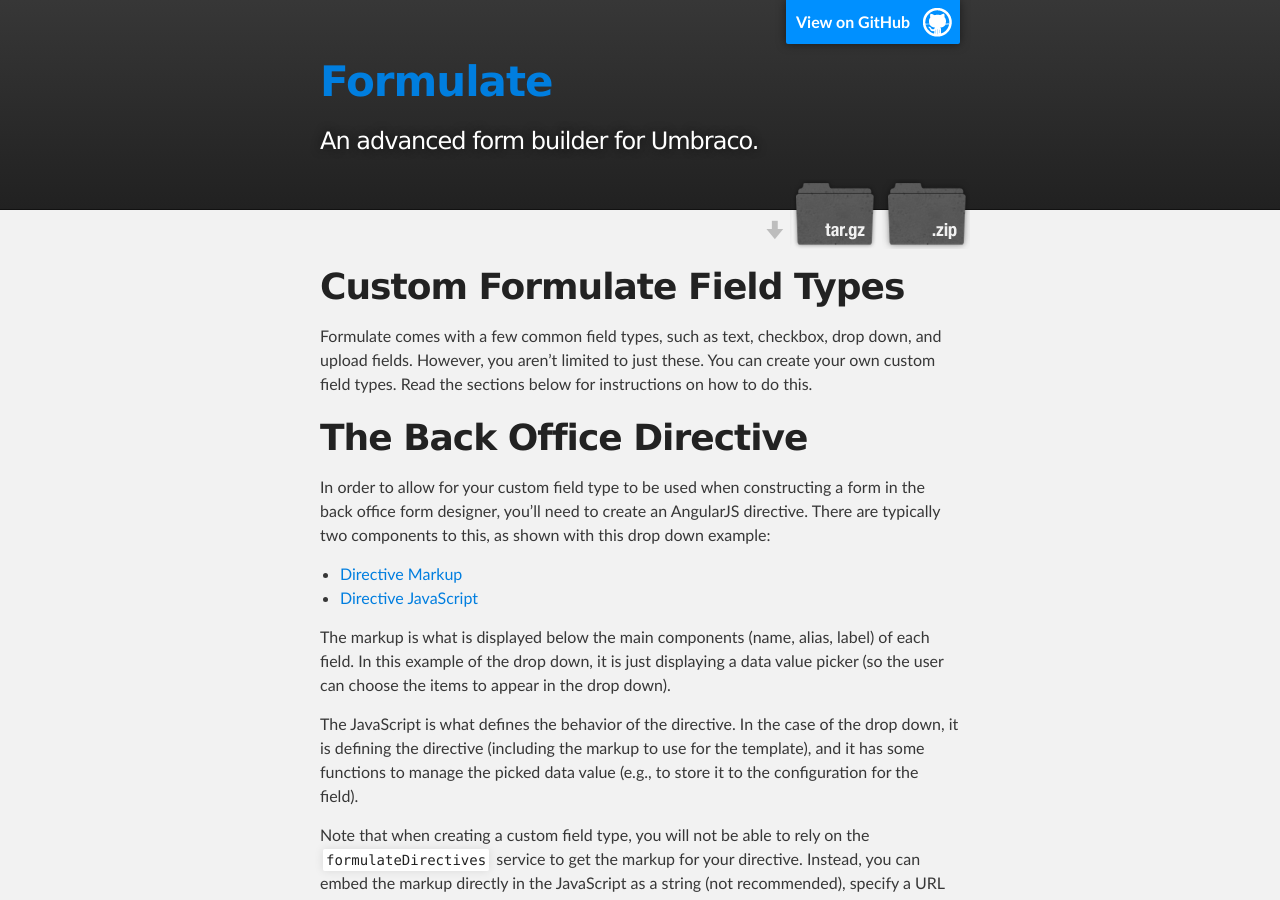
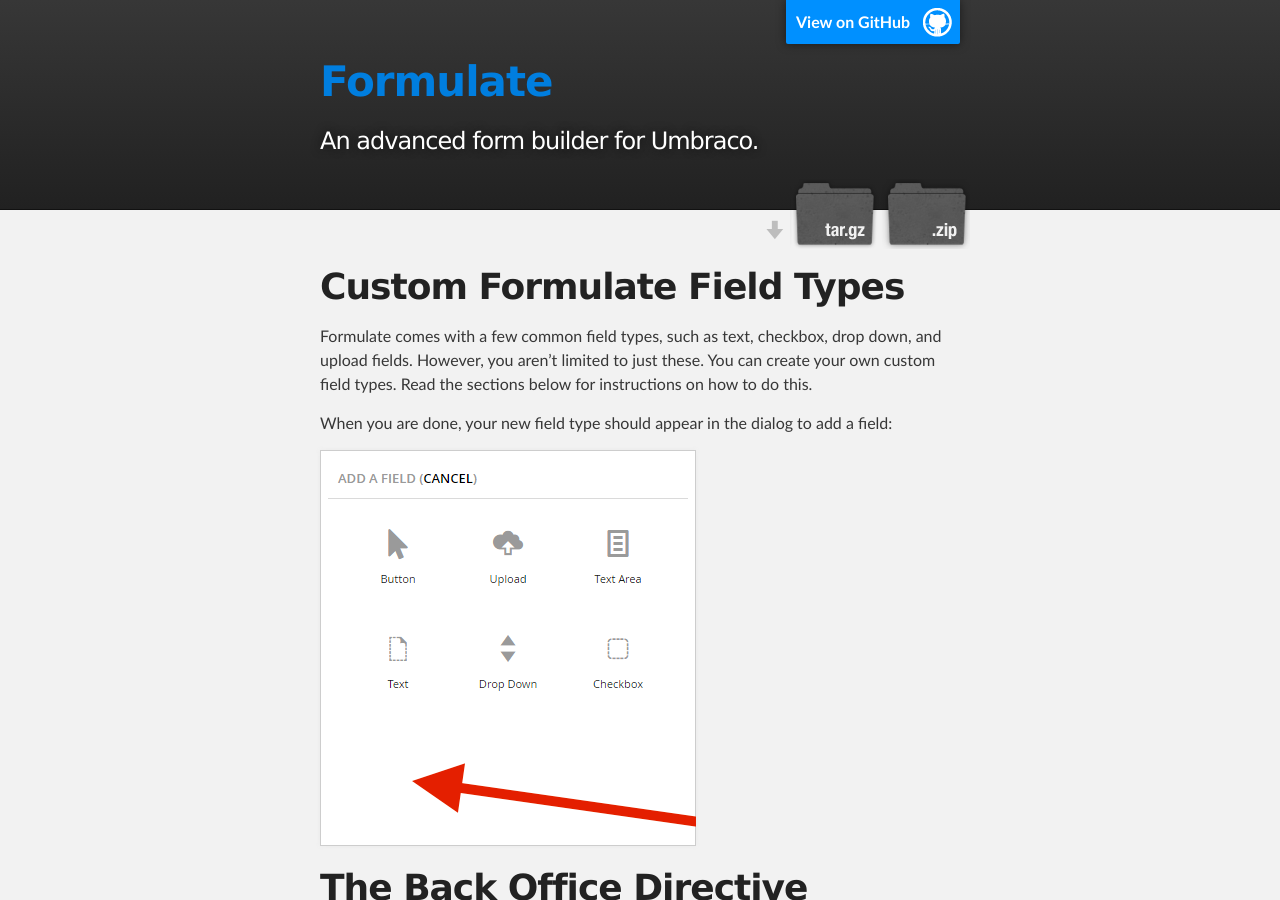
Before and after one commit to rhythmagency/formulate, a Jekyll site: the page built from articles/custom-field-types.md, in a window 1280 px wide and 900 px high. Built offline with Jekyll 4.4.1, drawn with Linux system fonts in a browser that asks for light colours.

Commit message:
Added a screenshot of the field picker dialog.

```diff
--- a/articles/custom-field-types.md
+++ b/articles/custom-field-types.md
@@ -8,6 +8,10 @@
 Formulate comes with a few common field types, such as text, checkbox, drop down, and upload fields.
 However, you aren't limited to just these. You can create your own custom field types.
 Read the sections below for instructions on how to do this.
+
+When you are done, your new field type should appear in the dialog to add a field:
+
+![Field Picker Dialog](/images/field-picker.png)
 
 # The Back Office Directive
 
```
Also changed, not shown: images/field-picker.png (added).
